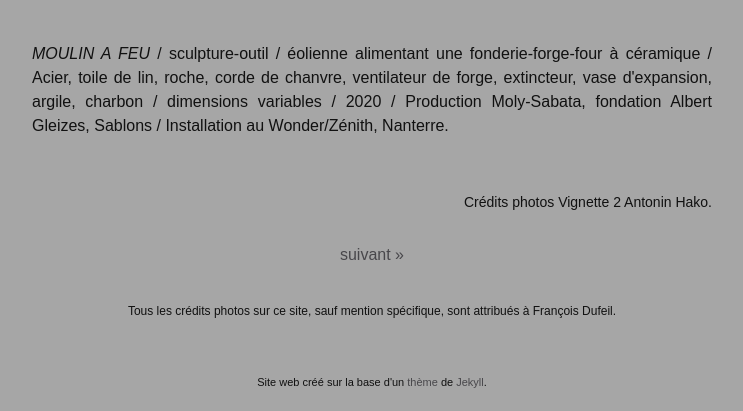
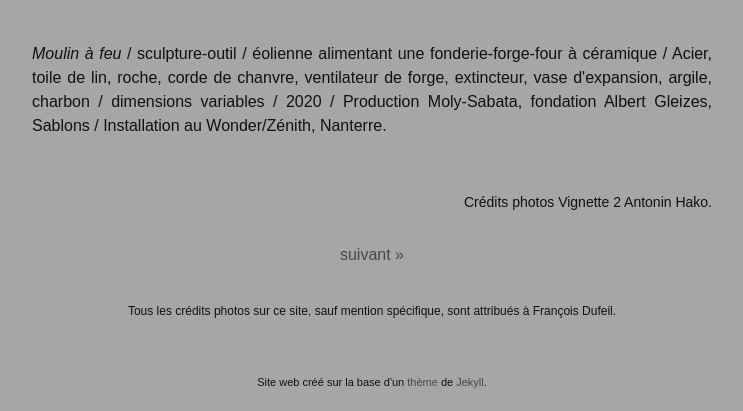
Before and after one commit to Mariecie/Mariecie.github.io, a Jekyll site: the page built from _posts/2015-10-25-Moulin a feu.markdown, in a window 1280 px wide and 900 px high, scrolled down 1588 px, cut to the strip 489-900 px from the top of the window. Shown: the whole strip, without its empty margins (268-1011 px from the left). Built offline with Jekyll 4.4.1, drawn with Linux system fonts in a browser that asks for light colours.

Commit message:
Update 2015-10-25-Moulin a feu.markdown

```diff
--- a/_posts/2015-10-25-Moulin a feu.markdown
+++ b/_posts/2015-10-25-Moulin a feu.markdown
@@ -22,7 +22,7 @@ preview: "https://raw.githubusercontent.com/Mariecie/Mariecie.github.io/master/i
 
 
 <p style="text-align:justify">
-<span style="font-style: italic;">MOULIN A FEU</span> / sculpture-outil / éolienne alimentant une fonderie-forge-four à céramique / Acier, toile de lin, roche, corde de chanvre, ventilateur de forge, extincteur, vase d'expansion, argile, charbon / dimensions variables / 2020 / Production Moly-Sabata, fondation Albert Gleizes, Sablons / Installation au Wonder/Zénith, Nanterre.
+<span style="font-style: italic;">Moulin à feu</span> / sculpture-outil / éolienne alimentant une fonderie-forge-four à céramique / Acier, toile de lin, roche, corde de chanvre, ventilateur de forge, extincteur, vase d'expansion, argile, charbon / dimensions variables / 2020 / Production Moly-Sabata, fondation Albert Gleizes, Sablons / Installation au Wonder/Zénith, Nanterre.
 </p>
 <br>
 
```
